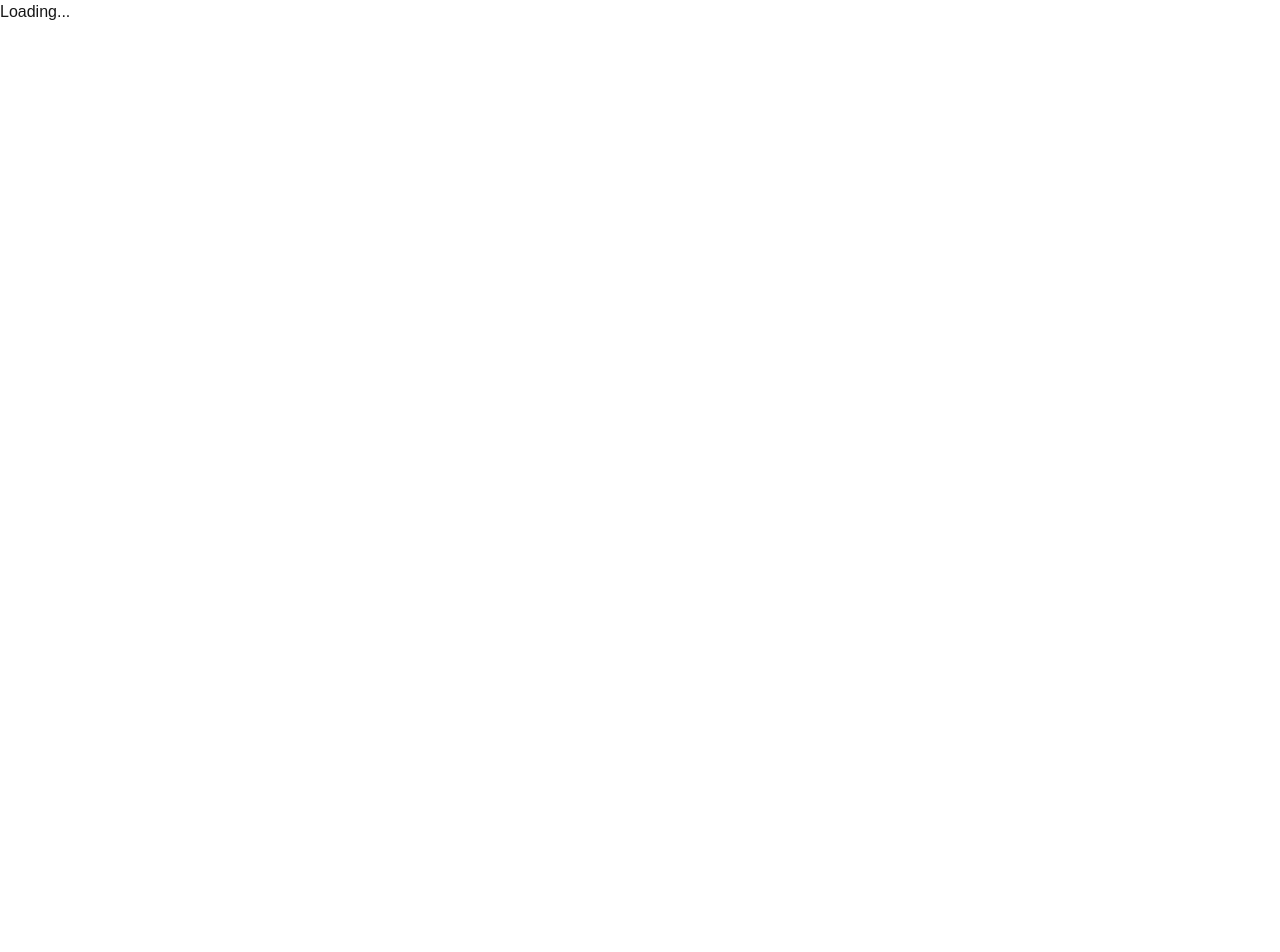
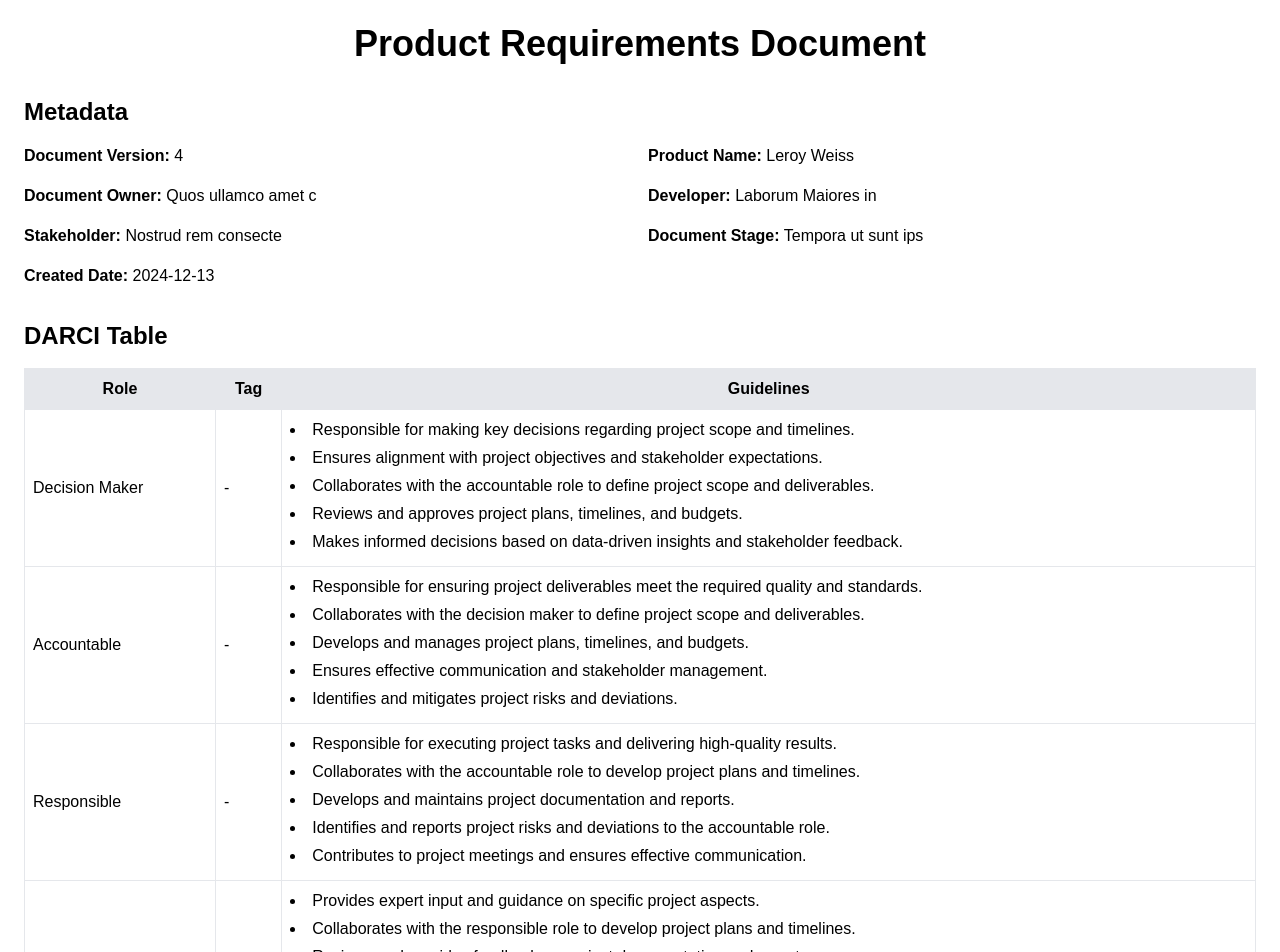
Before and after one commit to unChris666/C242-PM02, a Next.js app in the folder next-app/: page /output in a window 1280 px wide. Shown: the top 952 px of the page. Before the commit the page ends 800 px from the top, so only its background shows below. Built offline with nearby package versions, Linux system fonts and the light colour scheme.

Commit message:
fix output page

```diff
--- a/next-app/app/output/page.tsx
+++ b/next-app/app/output/page.tsx
@@ -1,142 +1,196 @@
-import { useEffect, useState } from "react";
-import { jsPDF } from "jspdf";
-import { useRouter } from "next/router";
-import html2canvas from "html2canvas";
+import React from 'react';
 
-interface DarciDetails {
-  Tag: string;
-  Guidelines: string[];
+// Define interfaces for the data structures
+interface Metadata {
+  documentVersion: number;
+  productName: string;
+  documentOwner: string;
+  developer: string;
+  stakeholder: string;
+  documentStage: string;
+  createdDate: string;
 }
 
-interface Data {
-  Metadata: Record<string, string>;
-  ProblemStatement: string;
-  Objective: string;
-  "DARCI Table": Record<string, DarciDetails>;
-  "Project Timeline": { "Time Period": string; Activity: string; PIC: string }[];
-  "Success Metrics": { Metric: string; Definition: string; Actual: string; Target: string }[];
-  "User  Stories": { Title: string; "User  Story": string; "Acceptance Criteria": string; Priority: string }[];
+interface DARCIRole {
+    role: string;
+    tag: string;
+    guidelines: string[];
+  }
+
+interface ProjectTimelineItem {
+  timePeriod: string;
+  activity: string;
+  PIC: string;
 }
 
-const Output = () => {
-  const [data, setData] = useState<Data | null>(null);
-  const router = useRouter();
+interface SuccessMetric {
+  metric: string;
+  definition: string;
+  actual: string;
+  target: string;
+}
 
-  useEffect(() => {
-    const storedData = localStorage.getItem('outputText');
-    if (storedData) {
-      setData(JSON.parse(storedData).PRD);
-    }
-  }, []);
+interface UserStory {
+  title: string;
+  story: string;
+  criteria: string;
+  priority: string;
+}
 
-  const downloadContent = async () => {
-    const content = document.getElementById("downloadable-content");
-
-    // Capture the full height of the content
-    if (!content) {
-        console.error("Content not found");
-        return;
-    }
-    const canvas = await html2canvas(content, {
-        scale: 2,
-        scrollY: -window.scrollY,
-        useCORS: true
-    });
-
-    const imgData = canvas.toDataURL("image/png");
-    const pdf = new jsPDF("p", "mm", "a4");
-    const pdfWidth = pdf.internal.pageSize.getWidth();
-    const pdfHeight = (canvas.height * pdfWidth) / canvas.width;
-
-    pdf.addImage(imgData, "PNG", 0, 0, pdfWidth, pdfHeight);
-
-    let remainingHeight = pdfHeight;
-    const pageHeight = pdf.internal.pageSize.getHeight();
-
-    while (remainingHeight > pageHeight) {
-        pdf.addPage();
-        pdf.addImage(imgData, "PNG", 0, -(remainingHeight - pageHeight), pdfWidth, pdfHeight);
-        remainingHeight -= pageHeight;
-    }
-
-    pdf.save("product-requirements-document.pdf");
-    router.push("/home");
+const OutputPage: React.FC = () => {
+  // Hardcoded data directly in the component
+  const metadata: Metadata = {
+    documentVersion: 4,
+    productName: "Leroy Weiss",
+    documentOwner: "Quos ullamco amet c",
+    developer: "Laborum Maiores in",
+    stakeholder: "Nostrud rem consecte",
+    documentStage: "Tempora ut sunt ips",
+    createdDate: "2024-12-13"
   };
 
-  if (!data) {
-    return <div>Loading...</div>;
-  }
+  const projectTimeline: ProjectTimelineItem[] = [
+    {
+      timePeriod: "2025-March-01 - 2025-March-31",
+      activity: "Planning and Requirements Gathering: During this phase, the team will collaborate with stakeholders to define project objectives, scope, and deliverables.",
+      PIC: "Sophia"
+    },
+    {
+      timePeriod: "2025-April-01 - 2025-April-30",
+      activity: "Design and Prototyping: During this phase, the team will design and develop a functional prototype that meets the project requirements.",
+      PIC: "Frontend Team"
+    },
+    // Add other timeline items from the original document
+  ];
+
+  const successMetrics: SuccessMetric[] = [
+    {
+      metric: "System Performance",
+      definition: "Measures the system's response time and throughput.",
+      actual: "-",
+      target: "Reduce response time by 30% and increase throughput by 25% within the next 6 months."
+    },
+    {
+      metric: "User Engagement",
+      definition: "Measures user interaction and retention rates.",
+      actual: "-",
+      target: "Increase user engagement by 40% and retention rates by 30% within the next 6 months."
+    },
+    // Add other success metrics
+  ];
+
+  const darciTable: DARCIRole[] = [
+    {
+      role: "Decision Maker",
+      tag: "-",
+      guidelines: [
+        "Responsible for making key decisions regarding project scope and timelines.",
+        "Ensures alignment with project objectives and stakeholder expectations.",
+        "Collaborates with the accountable role to define project scope and deliverables.",
+        "Reviews and approves project plans, timelines, and budgets.",
+        "Makes informed decisions based on data-driven insights and stakeholder feedback."
+      ]
+    },
+    {
+      role: "Accountable",
+      tag: "-",
+      guidelines: [
+        "Responsible for ensuring project deliverables meet the required quality and standards.",
+        "Collaborates with the decision maker to define project scope and deliverables.",
+        "Develops and manages project plans, timelines, and budgets.",
+        "Ensures effective communication and stakeholder management.",
+        "Identifies and mitigates project risks and deviations."
+      ]
+    },
+    {
+      role: "Responsible",
+      tag: "-",
+      guidelines: [
+        "Responsible for executing project tasks and delivering high-quality results.",
+        "Collaborates with the accountable role to develop project plans and timelines.",
+        "Develops and maintains project documentation and reports.",
+        "Identifies and reports project risks and deviations to the accountable role.",
+        "Contributes to project meetings and ensures effective communication."
+      ]
+    },
+    {
+      role: "Consulted",
+      tag: "-",
+      guidelines: [
+        "Provides expert input and guidance on specific project aspects.",
+        "Collaborates with the responsible role to develop project plans and timelines.",
+        "Reviews and provides feedback on project documentation and reports.",
+        "Identifies and reports project risks and deviations to the accountable role.",
+        "Contributes to project meetings and ensures effective communication."
+      ]
+    },
+    {
+      role: "Informed",
+      tag: "-",
+      guidelines: [
+        "Receives project updates and progress reports.",
+        "Provides feedback and insights on project aspects.",
+        "Collaborates with the responsible role to develop project plans and timelines.",
+        "Identifies and reports project risks and deviations to the accountable role.",
+        "Contributes to project meetings and ensures effective communication."
+      ]
+    }
+  ];
+
+  const userStories: UserStory[] = [
+    {
+      title: "Easy Onboarding",
+      story: "As a new user, I want to easily onboard onto the system so that I can quickly start using it.",
+      criteria: "Given the user has access to the system, when the user follows the onboarding process, then the user is successfully onboarded and can access the system's features.",
+      priority: "High"
+    },
+    {
+      title: "Intuitive Interface",
+      story: "As a user, I want an intuitive interface so that I can easily navigate the system.",
+      criteria: "Given the user has access to the system, when the user interacts with the interface, then the user can easily navigate and find the desired features.",
+      priority: "High"
+    },
+    // Add other user stories
+  ];
 
   return (
-    <div id="downloadable-content" className="container w-11/12 mx-auto text-center p-4">
-      <div className="header mb-4">
-        <h1 className="text-black text-4xl font-black text-center">
-          Product Requirements Document
-        </h1>
-      </div>
+    <div className="container mx-auto p-6 bg-white text-black">
+      <h1 className="text-4xl font-bold text-center mb-8">Product Requirements Document</h1>
 
-      <div className="metadata mb-4">
-        <table className="table-auto mx-auto border-2 border-black w-1/2">
-          <tbody>
-            <tr>
-              <td className="border border-black px-4 py-2">Document Version</td>
-              <td className="border border-black px-4 py-2">{data.Metadata["Document Version"]}</td>
-            </tr>
-            <tr>
-              <td className="border border-black px-4 py-2">Product Name</td>
-              <td className="border border-black px-4 py-2">{data.Metadata["Product Name"]}</td>
-            </tr>
-            <tr>
-              <td className="border border-black px-4 py-2">Document Owner</td>
-              <td className="border border-black px-4 py-2">{data.Metadata["Document Owner"]}</td>
-            </tr>
-            <tr>
-              <td className="border border-black px-4 py-2">Developer</td>
-              <td className="border border-black px-4 py-2">{data.Metadata["Developer"]}</td>
-            </tr>
-            <tr>
-              <td className="border border-black px-4 py-2">Stakeholder</td>
-              <td className="border border-black px-4 py-2">{data.Metadata["Stakeholder"]}</td>
-            </tr>
-            <tr>
-              <td className="border border-black px-4 py-2">Document Stage</td>
-              <td className="border border-black px-4 py-2">{data.Metadata["Document Stage"]}</td>
-            </tr>
-            <tr>
-              <td className="border border-black px-4 py-2">Created Date</td>
-              <td className="border border-black px-4 py-2">{data.Metadata["Created Date"]}</td>
-            </tr>
-          </tbody>
-        </table>
-      </div>
+      {/* Metadata Section */}
+      <section className="mb-8">
+        <h2 className="text-2xl font-semibold mb-4">Metadata</h2>
+        <div className="grid grid-cols-2 gap-4">
+          <div><strong>Document Version:</strong> {metadata.documentVersion}</div>
+          <div><strong>Product Name:</strong> {metadata.productName}</div>
+          <div><strong>Document Owner:</strong> {metadata.documentOwner}</div>
+          <div><strong>Developer:</strong> {metadata.developer}</div>
+          <div><strong>Stakeholder:</strong> {metadata.stakeholder}</div>
+          <div><strong>Document Stage:</strong> {metadata.documentStage}</div>
+          <div><strong>Created Date:</strong> {metadata.createdDate}</div>
+        </div>
+      </section>
 
-      <div className="overview mb-4">
-        <h2 className="font-bold text-3xl mb-4">Overview</h2>
-        <h3 className="font-bold text-2xl mb-2">Problem Statement</h3>
-        <p className="w-1/2 mx-auto">{data.ProblemStatement}</p>
-        <h3 className="font-bold text-2xl mb-2">Objective</h3>
-        <p className="w-1/2 mx-auto">{data.Objective}</p>
-      </div>
-
-      <div className="darci mb-4">
-        <h2 className="font-bold text-3xl mb-6">DARCI</h2>
-        <table className="table-auto mx-auto border-2 border-black w-1/2">
+      {/* DARCI Section */}
+      <section className="mb-8">
+        <h2 className="text-2xl font-semibold mb-4">DARCI Table</h2>
+        <table className="w-full border-collapse">
           <thead>
-            <tr>
-              <th className="border-2 border-black px-4 py-2">Roles</th>
-              <th className="border-2 border-black px-4 py-2">Tags</th>
-              <th className="border-2 border-black px-4 py-2">Guidelines</th>
+            <tr className="bg-gray-200">
+              <th className="border p-2">Role</th>
+              <th className="border p-2">Tag</th>
+              <th className="border p-2">Guidelines</th>
             </tr>
           </thead>
           <tbody>
-            {Object.entries(data["DARCI Table"]).map(([role, details]) => (
-              <tr key={role}>
-                <td className="border-2 border-black px-4 py-2">{role}</td>
-                <td className="border-2 border-black px-4 py-2">{details.Tag}</td>
-                <td className="border-2 border-black px-4 py-2">
-                  <ul>
-                    {details.Guidelines.map((guideline, index) => (
-                      <li key={index}>{guideline}</li>
+            {darciTable.map((role, index) => (
+              <tr key={index}>
+                <td className="border p-2 font-medium">{role.role}</td>
+                <td className="border p-2">{role.tag}</td>
+                <td className="border p-2">
+                  <ul className="list-disc list-inside">
+                    {role.guidelines.map((guideline, guideIndex) => (
+                      <li key={guideIndex} className="mb-1">{guideline}</li>
                     ))}
                   </ul>
                 </td>
@@ -144,90 +198,82 @@ const Output = () => {
             ))}
           </tbody>
         </table>
-      </div>
+      </section>
 
-      <div className="projectTimeline mb-4">
-        <h2 className="font-bold text-3xl mb-6">Project Timeline</h2>
-        <table className="table-auto mx-auto border-2 border-black w-1/2">
+      {/* Project Timeline Section */}
+      <section className="mb-8">
+        <h2 className="text-2xl font-semibold mb-4">Project Timeline</h2>
+        <table className="w-full border-collapse">
           <thead>
-            <tr>
-              <th className="border-2 border-black px-4 py-2">Time Period</th>
-              <th className="border-2 border-black px-4 py-2">Activity</th>
-              <th className="border-2 border-black px-4 py-2">PIC</th>
+            <tr className="bg-gray-200">
+              <th className="border p-2">Time Period</th>
+              <th className="border p-2">Activity</th>
+              <th className="border p-2">PIC</th>
             </tr>
           </thead>
           <tbody>
-            {data["Project Timeline"].map((row, index) => (
+            {projectTimeline.map((item, index) => (
               <tr key={index}>
-                <td className="border-2 border-black px-4 py-2">{row["Time Period"]}</td>
-                <td className="border-2 border-black px-4 py-2">{row.Activity}</td>
-                <td className="border-2 border-black px-4 py-2">{row.PIC}</td>
+                <td className="border p-2">{item.timePeriod}</td>
+                <td className="border p-2">{item.activity}</td>
+                <td className="border p-2">{item.PIC}</td>
               </tr>
             ))}
           </tbody>
         </table>
-      </div>
+      </section>
 
-      <div className="successMetric mb-4">
-        <h2 className="font-bold text-3xl mb-6">Success Metrics</h2>
-        <table className="table-auto mx-auto border-2 border-black w-1/2">
+      {/* Success Metrics Section */}
+      <section className="mb-8">
+        <h2 className="text-2xl font-semibold mb-4">Success Metrics</h2>
+        <table className="w-full border-collapse">
           <thead>
-            <tr>
-              <th className="border-2 border-black px-4 py-2">Metric</th>
-              <th className="border-2 border-black px-4 py-2">Definition</th>
-              <th className="border-2 border-black px-4 py-2">Actual</th>
-              <th className="border-2 border-black px-4 py-2">Target</th>
+            <tr className="bg-gray-200">
+              <th className="border p-2">Metric</th>
+              <th className="border p-2">Definition</th>
+              <th className="border p-2">Actual</th>
+              <th className="border p-2">Target</th>
             </tr>
           </thead>
           <tbody>
-            {data["Success Metrics"].map((metric, index) => (
+            {successMetrics.map((metric, index) => (
               <tr key={index}>
-                <td className="border-2 border-black px-4 py-2">{metric.Metric}</td>
-                <td className="border-2 border-black px-4 py-2">{metric.Definition}</td>
-                <td className="border-2 border-black px-4 py-2">{metric.Actual}</td>
-                <td className="border-2 border-black px-4 py-2">{metric.Target}</td>
+                <td className="border p-2">{metric.metric}</td>
+                <td className="border p-2">{metric.definition}</td>
+                <td className="border p-2">{metric.actual}</td>
+                <td className="border p-2">{metric.target}</td>
               </tr>
             ))}
           </tbody>
         </table>
-      </div>
+      </section>
 
-      <div className="userStories mb-4">
-        <h2 className="font-bold text-3xl mb-6">User  Stories</h2>
-        <table className="table-auto mx-auto border-2 border-black w-1/2">
+      {/* User Stories Section */}
+      <section>
+        <h2 className="text-2xl font-semibold mb-4">User Stories</h2>
+        <table className="w-full border-collapse">
           <thead>
-            <tr>
-              <th className="border-2 border-black px-4 py-2">Title</th>
-              <th className="border-2 border-black px-4 py-2">User Story</th>
-              <th className="border-2 border-black px-4 py-2">Acceptance Criteria</th>
-              <th className="border-2 border-black px-4 py-2">Priority</th>
+            <tr className="bg-gray-200">
+              <th className="border p-2">Title</th>
+              <th className="border p-2">User Story</th>
+              <th className="border p-2">Acceptance Criteria</th>
+              <th className="border p-2">Priority</th>
             </tr>
           </thead>
           <tbody>
-            {data["User  Stories"].map((story, index) => (
+            {userStories.map((story, index) => (
               <tr key={index}>
-                <td className="border-2 border-black px-4 py-2">{story.Title}</td>
-                <td className="border-2 border-black px-4 py-2">{story["User  Story"]}</td>
-                <td className="border-2 border-black px-4 py-2">{story["Acceptance Criteria"]}</td>
-                <td className="border-2 border-black px-4 py-2">{story.Priority}</td>
+                <td className="border p-2">{story.title}</td>
+                <td className="border p-2">{story.story}</td>
+                <td className="border p-2">{story.criteria}</td>
+                <td className="border p-2">{story.priority}</td>
               </tr>
             ))}
           </tbody>
         </table>
-      </div>
-
-      <div className="container">
-        <div className="actions mt-4">
-          <button
-            onClick={downloadContent}
-            className="px-4 py-2 bg-green-500 text-white rounded"
-          >
-            Download
-          </button>
-        </div>
-      </div>
+      </section>
     </div>
   );
-}
+};
 
-export default Output;
+export default OutputPage;
```
